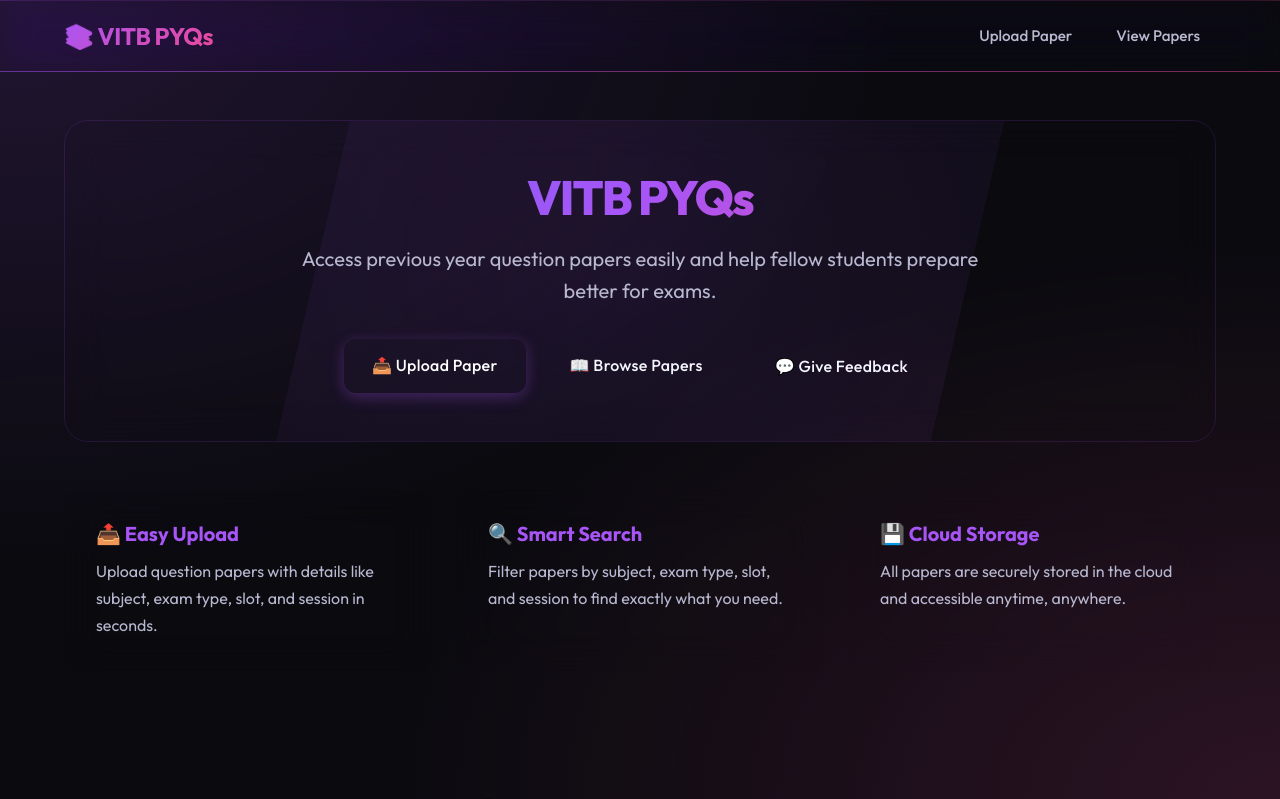
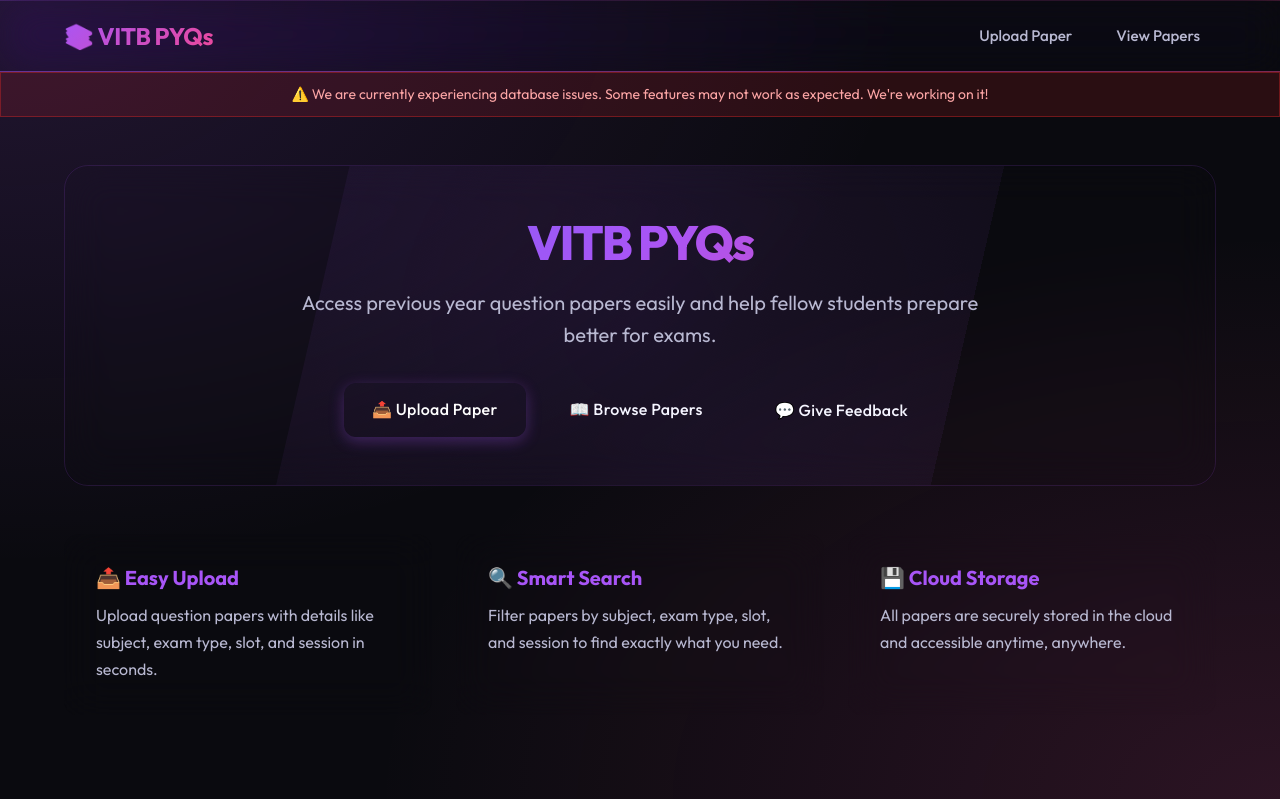
Before and after one commit to tiwarisuryansh6222/vitb-pyq-portal, a React (Vite) app: page / in a window 1280 px wide. Shown: the top 799 px of the page. Built offline with nearby package versions, Linux system fonts and the light colour scheme; no server answers.

Commit message:
add maintenance banner and rating summary

```diff
--- a/src/pages/Home.jsx
+++ b/src/pages/Home.jsx
@@ -35,6 +35,18 @@ export default function Home() {
           </div>
         </div>
       </nav>
+
+      {/* Maintenance Banner */}
+      <div style={{
+        background: "rgba(220, 38, 38, 0.15)",
+        border: "1px solid rgba(220, 38, 38, 0.4)",
+        color: "#fca5a5",
+        textAlign: "center",
+        padding: "10px 20px",
+        fontSize: "14px"
+      }}>
+        ⚠️ We are currently experiencing database issues. Some features may not work as expected. We're working on it!
+      </div>
 
       {/* Main Content */}
       <main className="main-content">
```
